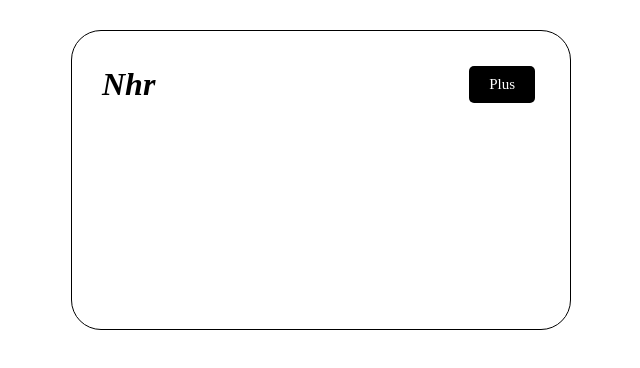
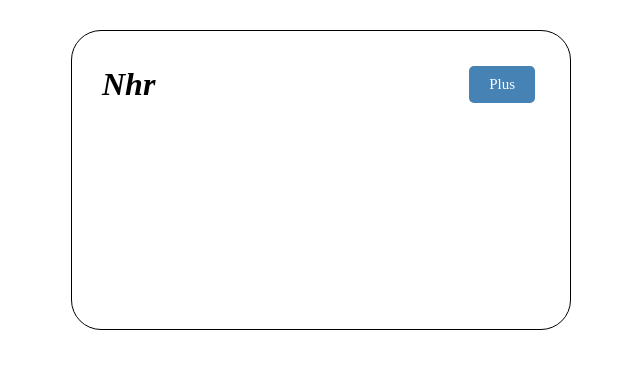
Before and after one commit to Herilant0/Task-application, a React (Create React App) app: page / in a window 1280 px wide. Shown: the top 368 px of the page, without its empty margins (319-959 px from the left). Built offline with nearby package versions, Linux system fonts and the light colour scheme.

Commit message:
evenment onclick

```diff
--- a/src/components/Button.js
+++ b/src/components/Button.js
@@ -1,6 +1,21 @@
+import PropTypes from 'prop-types'
+
+
 // tsy maintsy respectena ny rang anle color sy text ao am header.js sy Button.js
-const Button = ({color, text}) => {
-    return  <button style={{backgroundColor: color,}} className="btn">{color, text}</button>
+const Button = ({color, text, onClick}) => {
+    return  (
+        <button onClick={onClick} style={{backgroundColor: color,}} className="btn">{color, text}</button>
+    )
+}
+
+Button.defaultProps = {
+    color: 'steelblue'
+}
+
+Button.propTypes = {
+    text: PropTypes.string,
+    color: PropTypes.string,
+    onClick: PropTypes.func,
 }
 
 export default Button
```
